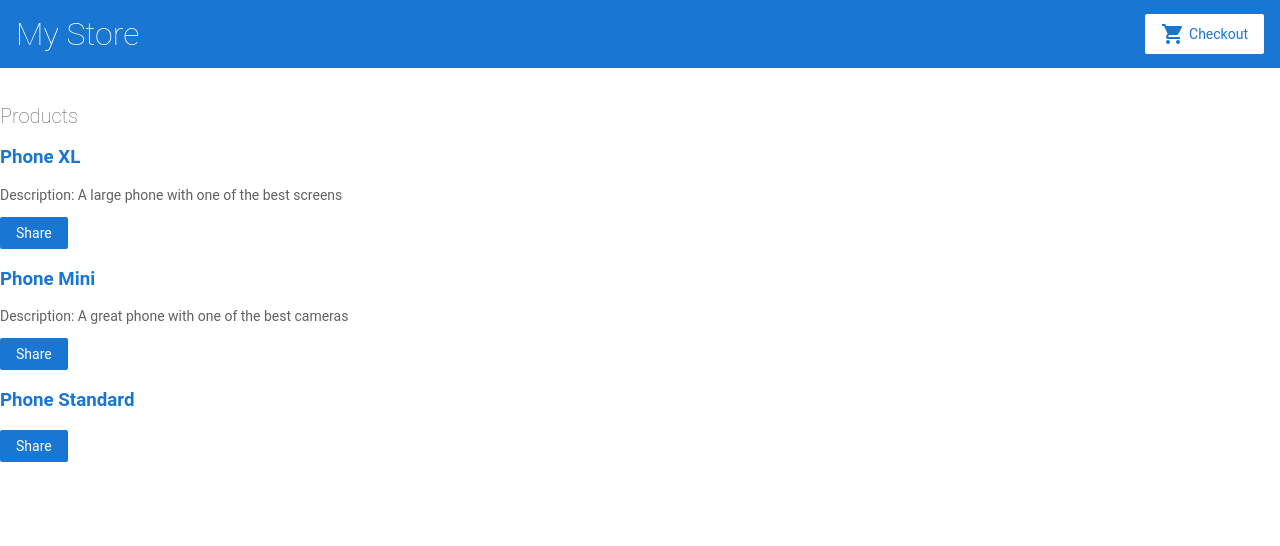
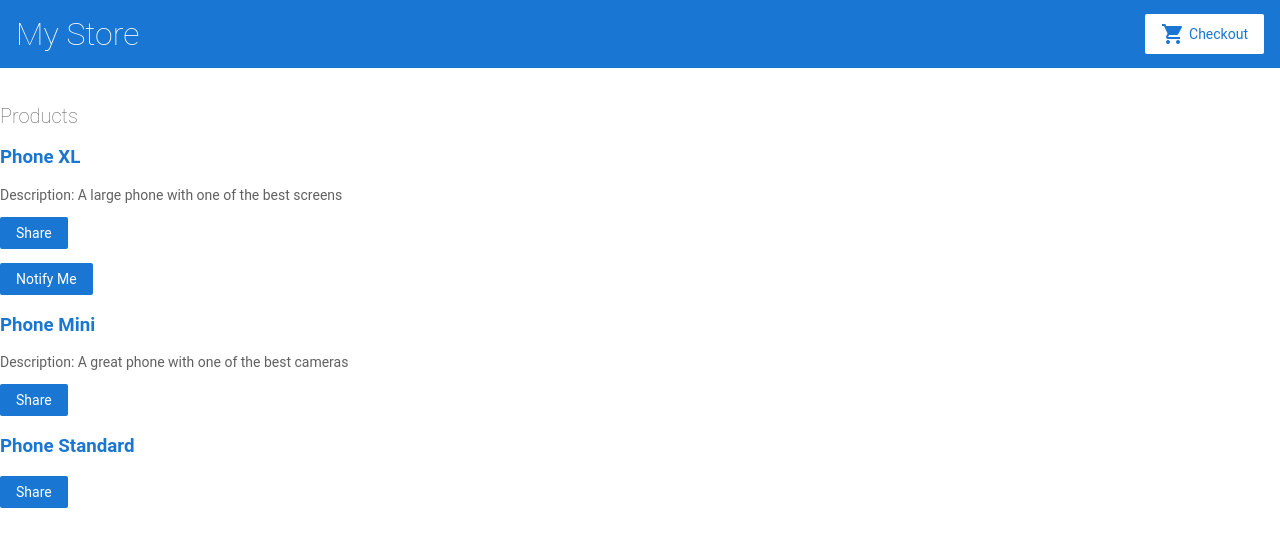
Before and after one commit to OussamaAlouat/my-first-angular-app, an Angular app: page / in a window 1280 px wide. Shown: the top 546 px of the page. Built offline with nearby package versions, Linux system fonts and the light colour scheme.

Commit message:
Added usage of new component

```diff
--- a/src/app/product-list/product-list.component.html
+++ b/src/app/product-list/product-list.component.html
@@ -11,4 +11,9 @@
   </p>
 
   <button (click)="share(product)">Share</button>
+
+  <app-product-alerts
+    [product]="product"
+    (notify)="onNotify()">
+  </app-product-alerts>
 </div>
--- a/src/app/product-list/product-list.component.ts
+++ b/src/app/product-list/product-list.component.ts
@@ -30,7 +30,11 @@
   }
 
   share(product) {
-    console.log('Method to share');
     window.alert(product.name + ' will be shared');
   }
+
+  onNotify() {
+    window.alert('You will be notified when the product goes on sale');
+
+  }
 }
```
